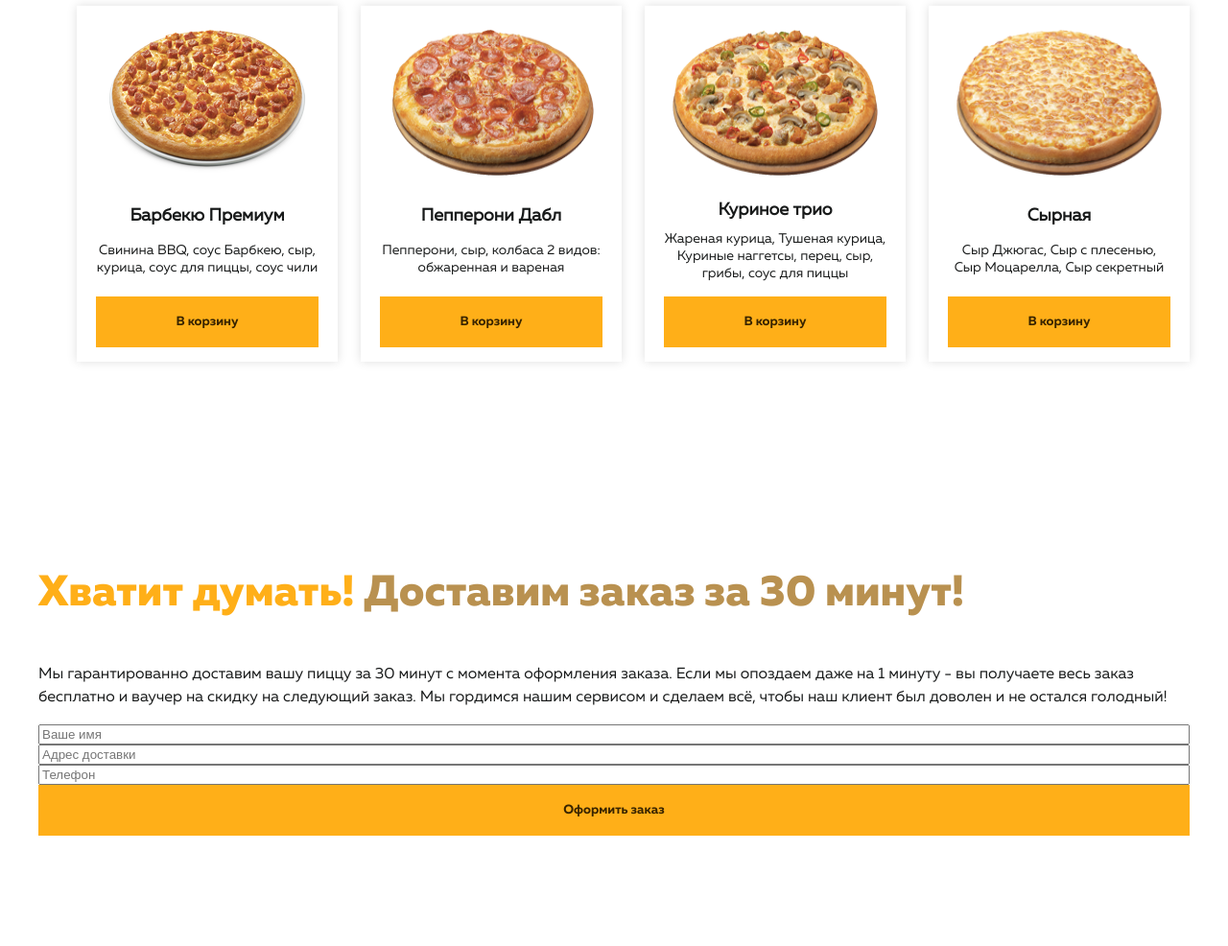
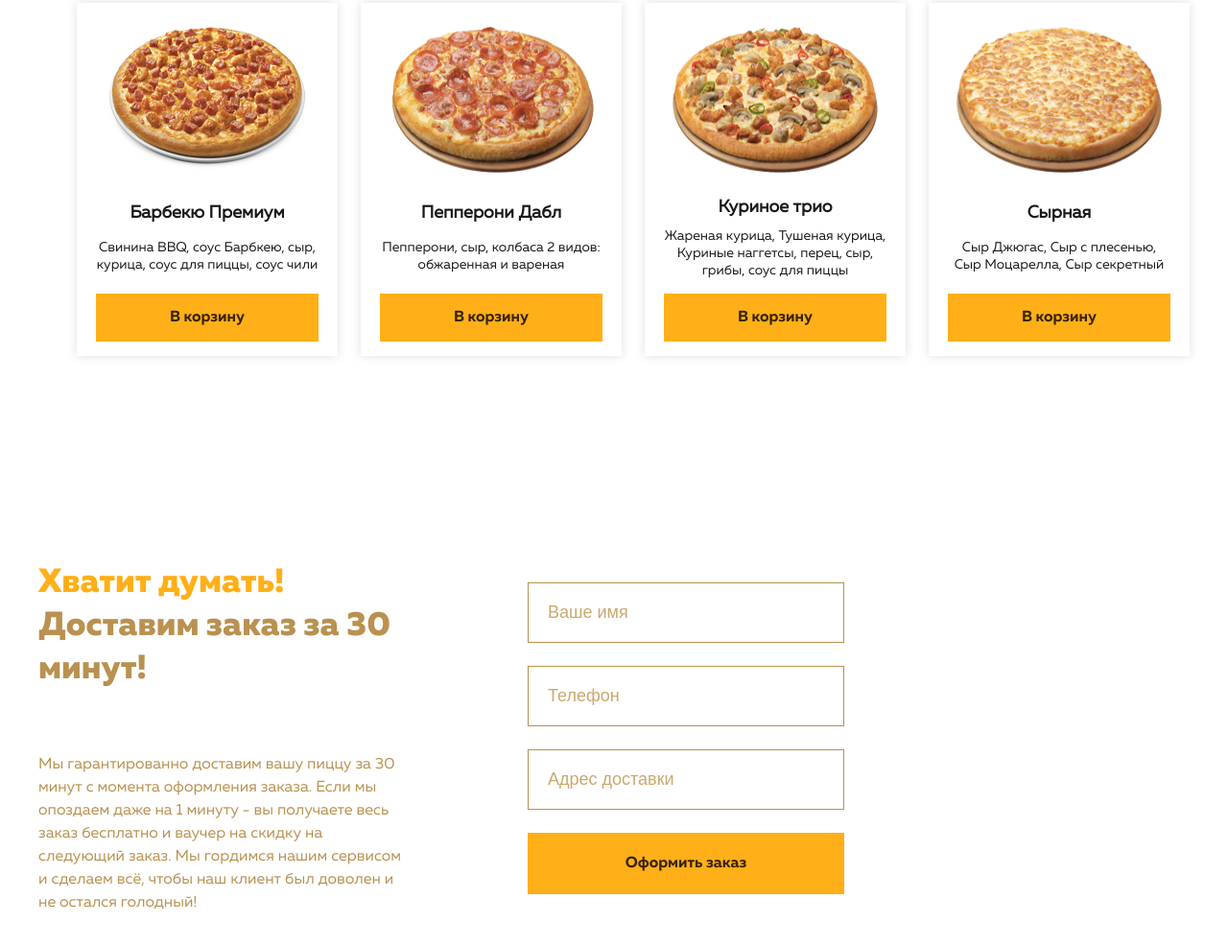
Before and after one commit to mari4orl/test-pizza-site, a plain HTML site: page index.html in a window 1280 px wide. Shown: the part 1340-2326 px from the top of the page at 96% size. Before the commit the page ends 2211 px from the top, so only its background shows below. Drawn offline with Linux system fonts and the light colour scheme.

Commit message:
Добавление формы

```diff
--- a/index.html
+++ b/index.html
@@ -146,12 +146,15 @@
               </h2>
               <p class="order__text">Мы гарантированно доставим вашу пиццу за 30 минут с момента оформления заказа. Если мы опоздаем даже на 1 минуту - вы получаете весь заказ бесплатно и ваучер на скидку на следующий заказ. Мы гордимся нашим сервисом и сделаем всё, чтобы наш клиент был доволен и не остался голодный!</p>
             </div>
-            <form action="" class="order__form">
-              <input type="text" placeholder="Ваше имя">
-              <input type="text" placeholder="Адрес доставки">
-              <input type="tel" placeholder="Телефон">
+            <form action="" class="order__form" method="post" name="form" id="form">
+              <input type="text" class="order__input" name="name" id="name" placeholder="Ваше имя" aria-label="Введите ваше имя" required oninput="this.value = this.value.replace(/\./g, '')"/>
+
+              <input type="tel" class="order__input" name="phone" id="phone" placeholder="Телефон" aria-label="Введите ваш номер телефона"  maxlength="14" minlength="11" required>
+
+              <input type="text" class="order__input" placeholder="Адрес доставки" required>
               <button type="submit" class="button">Оформить заказ</button>
             </form>
+
           </div>
         </div>
       </section>
--- a/styles.css
+++ b/styles.css
@@ -68,6 +68,8 @@ body {
   background-color: #FFAF18;
   padding: 20px 54px;
   font-family: Muller Bold, sans-serif;
+  font-size: 16px;
+  line-height: 24px;
   text-decoration: none;
   border: none;
   cursor: pointer;
@@ -245,15 +247,57 @@ body {
   margin-bottom: 15px;
 }
 
+.products .button {
+  padding-top: 13px;
+  padding-bottom: 13px;
+}
+
 .order {
   background-image: url('./img/pizzzzza.png');
   background-position: 100% 0;
   background-repeat: no-repeat;
   background-size: 410px 454px;
   padding-top: 54px;
+  margin-bottom: 105px;
+}
+
+.order__wrapper {
+  display: flex;
+  max-width: 840px;
+  align-items: center;
+}
+
+.order__content {
+  max-width: 384px;
+  margin-right: 126px;
+}
+
+.order .colored-heading {
+  font-size: 35px;
+  line-height: 45px;
+  margin-bottom: 65px;
+}
+
+.order__text {
+  margin: 0;
+  color: #B99150;
 }
 
 .order__form {
   display: flex;
   flex-direction: column;
+  row-gap: 24px;
+  width: 100%;
 }
+
+.order__input {
+  border: 1px solid #B99150;
+  color: #CBA86E;
+  font-size: 18px;
+  padding: 20px;
+}
+
+.order__input::placeholder {
+  color: #CBA86E;
+  font-size: 18px;
+}
```
